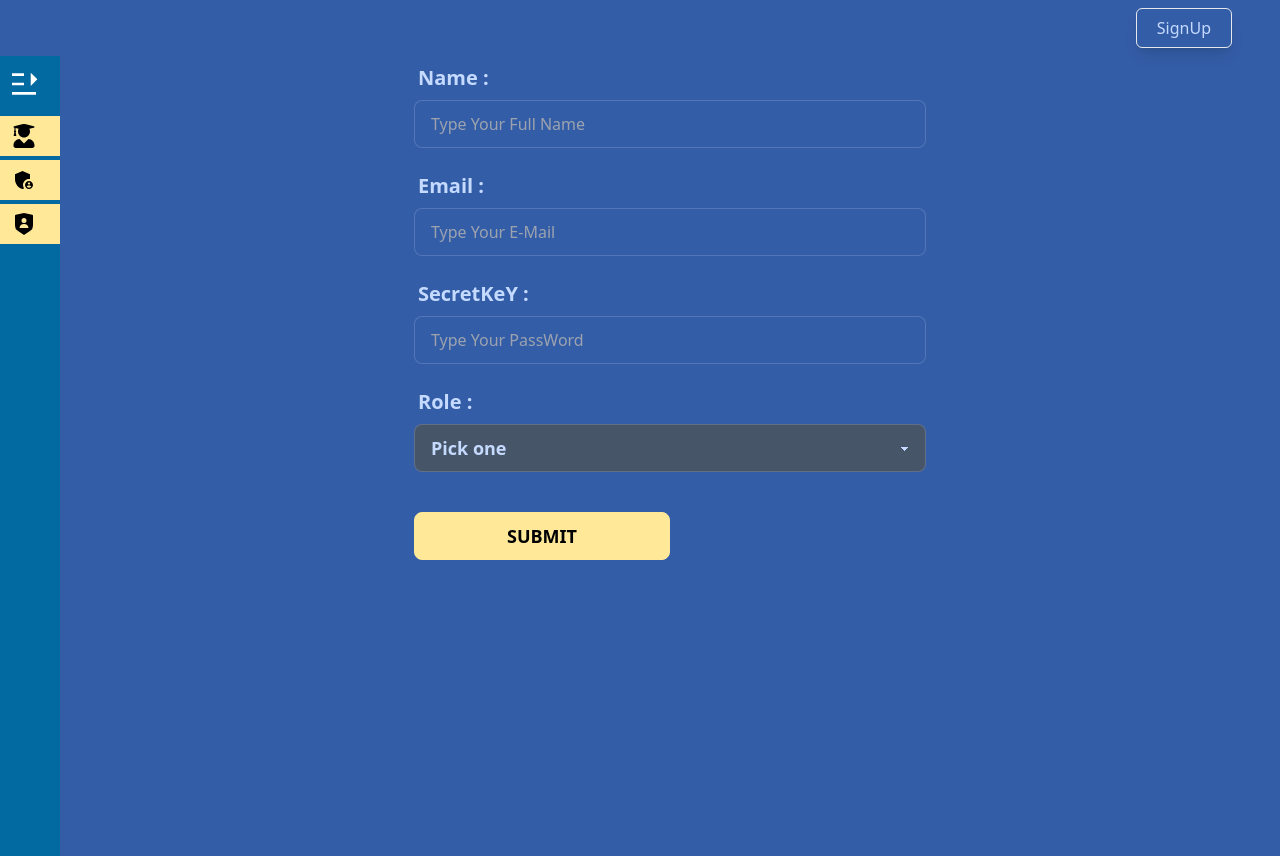
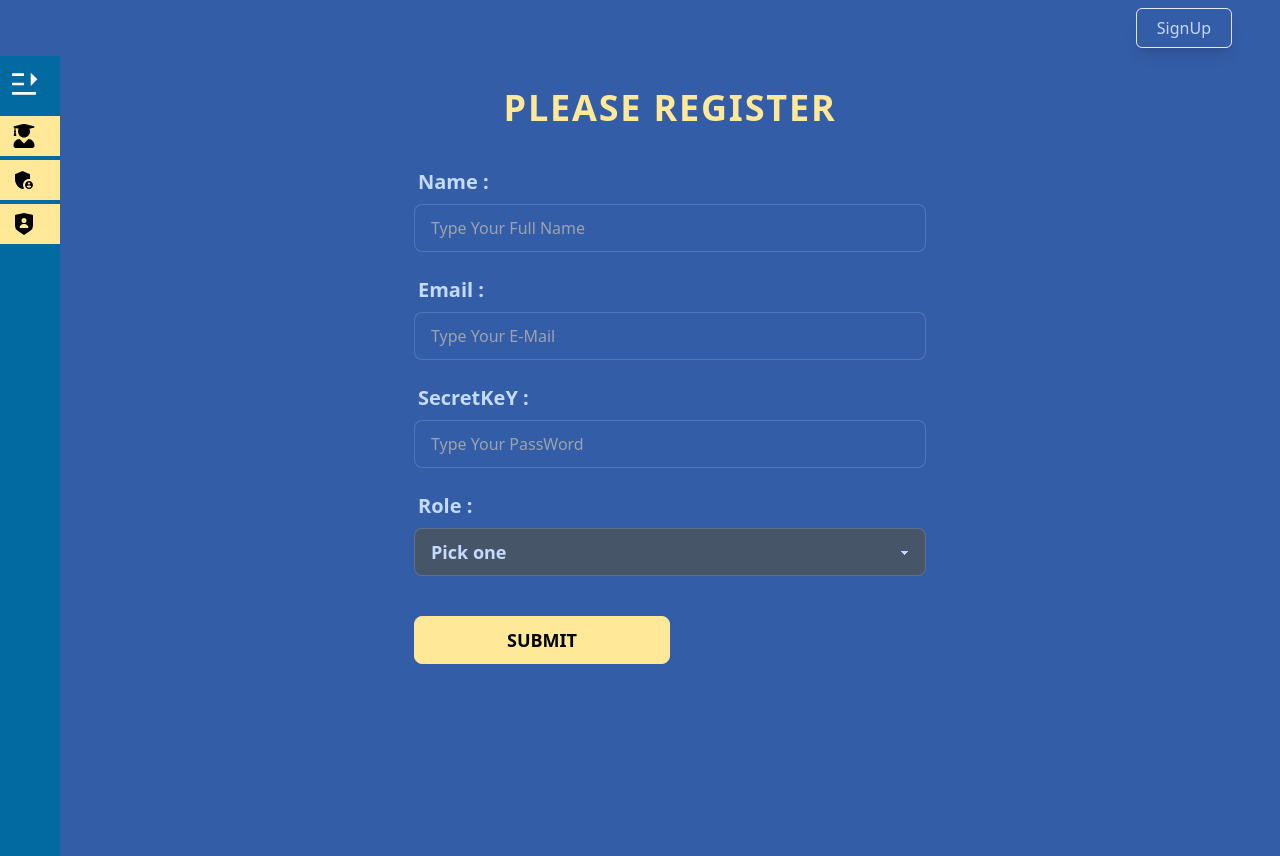
Before and after one commit to MahfujAhsan/library-management-client, a React (Create React App) app: page /signup in a window 1280 px wide. Built offline with nearby package versions, Linux system fonts and the light colour scheme.

Commit message:
sing up form validation

```diff
--- a/src/components/Shared/Navbar.js
+++ b/src/components/Shared/Navbar.js
@@ -31,7 +31,7 @@ const Navbar = ({ children }) => {
     const hover = () => setIsShown(!isShown);
     return (
         <div className='flex'>
-            <motion.div animate={{ width: isOpen || isShown ? "250px" : "60px" }} className='bg-sky-700 text-white h-screen' onMouseEnter={hover} onMouseLeave={hover}>
+            <motion.div animate={{ width: isOpen || isShown ? "250px" : "60px" }} className='bg-sky-700 text-white h-screen sticky top-0' onMouseEnter={hover} onMouseLeave={hover}>
                 <div className='flex items-center justify-between py-3 px-2'>
                     {isOpen && <h1 className='font-bold uppercase text-sm'>Library Management</h1>}
                     <div className='cursor-pointer'>
--- a/src/components/Shared/SignUp.js
+++ b/src/components/Shared/SignUp.js
@@ -8,8 +8,9 @@ const SignUp = () => {
         console.log(data)
     };
     return (
-        <div>
-            <form className='w-10/12 lg:w-2/4 mx-auto' onSubmit={handleSubmit(onSubmit)}>
+        <div className='my-8'>
+            <h2 className='text-center text-2xl lg:text-4xl uppercase tracking-wider mb-4 lg:mb-8 font-semibold text-accent'>Please Register</h2>
+            <form className='w-3/4 lg:w-2/4 mx-auto' onSubmit={handleSubmit(onSubmit)}>
                 <div class="form-control mx-auto max-w-xs lg:max-w-lg">
                     <label class="label font-bold">
                         <span class="label-text text-xl">Name :</span>
```
